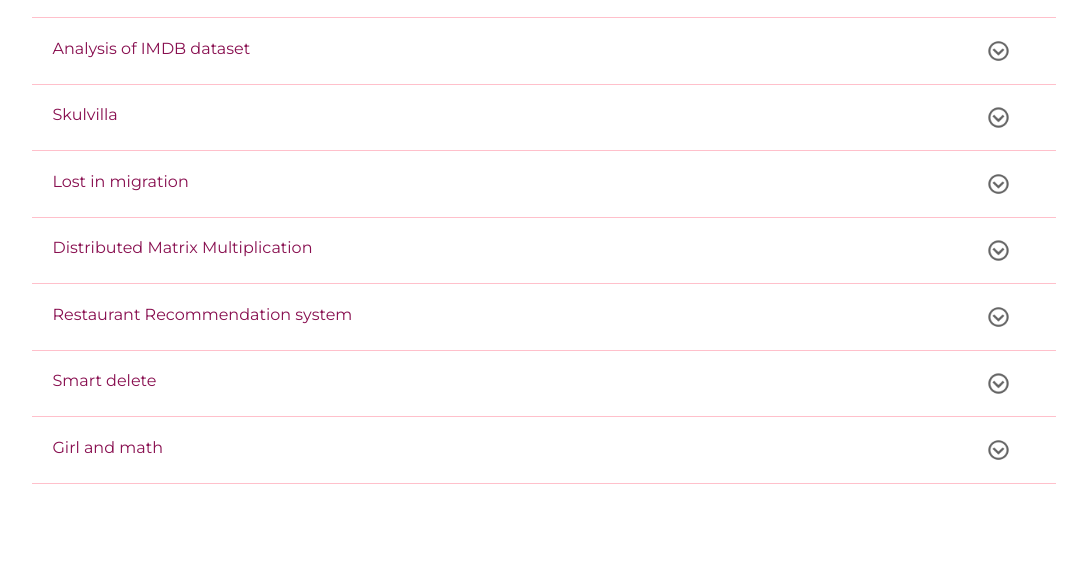
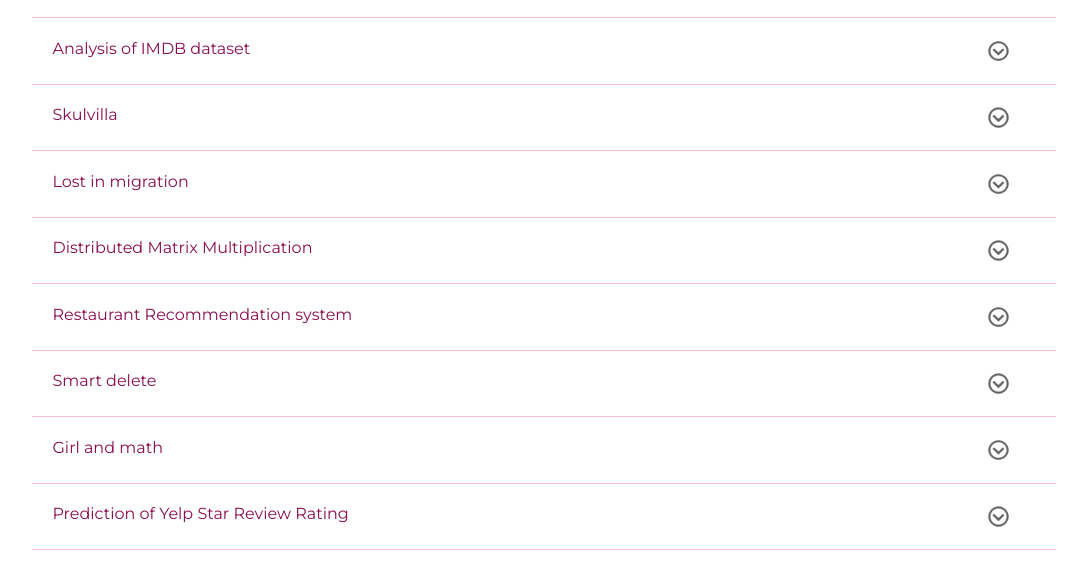
Before and after one commit to SoumyaMedapati/SoumyaMedapati.github.io, a plain HTML site: page index.html in a window 1280 px wide. Shown: the part 778-1344 px from the top of the page, without its empty margins (96-1183 px from the left). Drawn offline with nearby package versions, Linux system fonts and the light colour scheme.

Commit message:
added yelp prediction project

```diff
--- a/index.html
+++ b/index.html
@@ -142,10 +142,11 @@
                               </div>
                               <div>a simple javascript game which improves your flair in numbers and decision making :)</div>
                           </div>
-						  <div class="projects">
+					  </div>
+				   </div>
 				   <div class="project">
                       <span>Prediction of Yelp Star Review Rating</span>
-                      <div class="symbol" data-link='Prediction' onclick="opendrawer(this)" id='project_0'><img src='images/down.png'></div>
+                      <div class="symbol" data-link='Prediction' onclick="opendrawer(this)" id='project_8'><img src='images/down.png'></div>
                       <br>
                       <div id='Prediction' class="drawer">
                           <div class="image"><img src='images/portfolio/PredictionYELP/Untitled.png'></div>
@@ -158,7 +159,7 @@
                           </div>
                       </div>
                   </div>
-                      </div>
+
                   </div>
               </div>
           </div>
```
